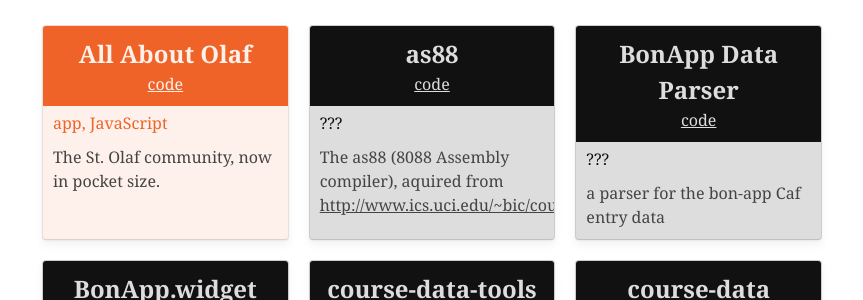
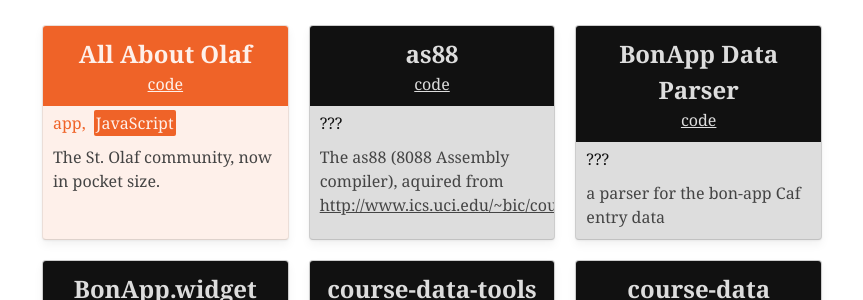
Before and after one commit to StoDevX/stodevx.github.io, a Jekyll site: the page built from index.html, in a window 1280 px wide. Shown: the part 301-601 px from the top of the page, without its empty margins (208-1071 px from the left). Built offline with Jekyll 4.4.1, drawn with Linux system fonts in a browser that asks for light colours.

Commit message:
Update a spelling flub again
Language!

```diff
--- a/css/main.css
+++ b/css/main.css
@@ -174,7 +174,7 @@
 .box .category-tag:not(:last-child)::after {
   content: ',';
 }
-.box .langauge {
+.box .language {
   background-color: var(--accent);
   color: var(--bg);
   border-radius: 2px;
```
